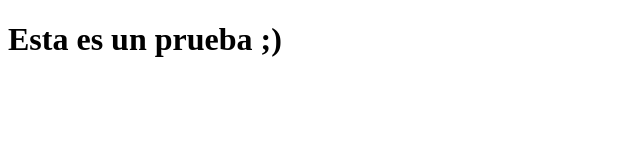
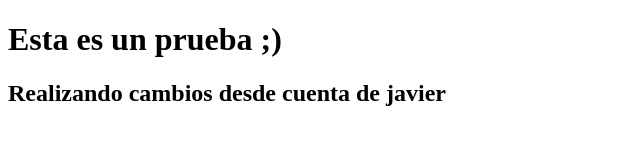
Before and after one commit to SMecanicosUAMAZC/MectronicaAZC_Webpage, a plain HTML site: page Prueba.html in a window 1280 px wide. Shown: the whole page, without its empty margins (0-640 px from the left). Drawn offline with Linux system fonts and the light colour scheme.

Commit message:
probando repo en cuenta de javier

```diff
--- a/Prueba.html
+++ b/Prueba.html
@@ -10,6 +10,7 @@
 <body>
 
     <h1>Esta es un prueba ;)</h1>
+    <h2>Realizando cambios desde cuenta de javier</h2>
 
 </body>
 
```
